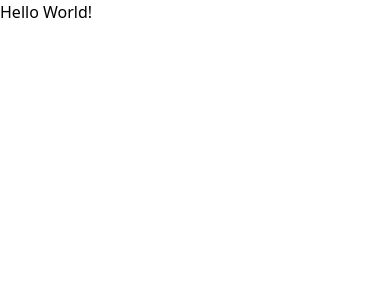
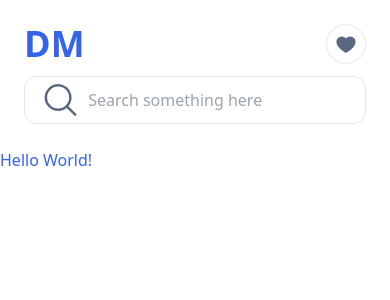
Before and after one commit to wbLoki/rentalCars, a Nuxt app: page / in a window 390 px wide. Shown: the top 300 px of the page. Built offline with nearby package versions, Linux system fonts and the light colour scheme.

Commit message:
add navigation for mobile

```diff
--- a/app.vue
+++ b/app.vue
@@ -1,5 +1,21 @@
 <template>
+  <header class="flex flex-col md:flex-row p-6 bg-white space-y-3">
+    <div class="flex items-center justify-between w-full">
+      <span class="text-primary font-semibold text-4xl">DM</span>
+      <div class="rounded-full border aspect-square flex w-10">
+        <Icon name='ph:heart-fill' class="text-secondary w-full h-full p-2 self-center" />
+      </div>
+    </div>
+    <div class="border rounded-xl flex items-center h-12 px-2 justify-between">
+      <Icon name='ph:magnifying-glass' class='h-full w-auto text-secondary pl-2' />
+      <input type="text" name="searchBaar" placeholder="Search something here" class="pl-2 w-full h-full outline-none">
+    </div>
+  </header>
   <div>
     <NuxtPage />
   </div>
 </template>
+
+<script setup>
+
+</script>
--- a/nuxt.config.ts
+++ b/nuxt.config.ts
@@ -1,7 +1,7 @@
 // https://nuxt.com/docs/api/configuration/nuxt-config
 export default defineNuxtConfig({
   modules: [
-    // ...
+    'nuxt-icon',
     '@pinia/nuxt',
   ],
   devtools: { enabled: true },
--- a/package.json
+++ b/package.json
@@ -4,7 +4,7 @@
   "type": "module",
   "scripts": {
     "build": "nuxt build",
-    "dev": "nuxt dev",
+    "dev": "NUXT_HOST=0.0.0.0 NUXT_PORT=3333 nuxt dev",
     "generate": "nuxt generate",
     "preview": "nuxt preview",
     "postinstall": "nuxt prepare"
@@ -13,6 +13,7 @@
     "@nuxt/devtools": "latest",
     "autoprefixer": "^10.4.15",
     "nuxt": "^3.7.3",
+    "nuxt-icon": "^0.5.0",
     "postcss": "^8.4.29",
     "tailwindcss": "^3.3.3"
   },
--- a/pages/index.vue
+++ b/pages/index.vue
@@ -1,5 +1,5 @@
 <template>
-    <div>
+    <div class="text-primary">
         Hello World!
     </div>
 </template>
--- a/tailwind.config.js
+++ b/tailwind.config.js
@@ -9,7 +9,14 @@ module.exports = {
     "./app.vue",
   ],
   theme: {
-    extend: {},
+    extend: {
+      colors: {
+        primary: "#3563E9",
+        secondary: "#596780",
+        information: "#54A6FF",
+        liked: "#ED3F3F",
+      },
+    },
   },
   plugins: [],
 };
```
Also changed, not shown: 1 other file (tests, documents, lock files or other folders).
